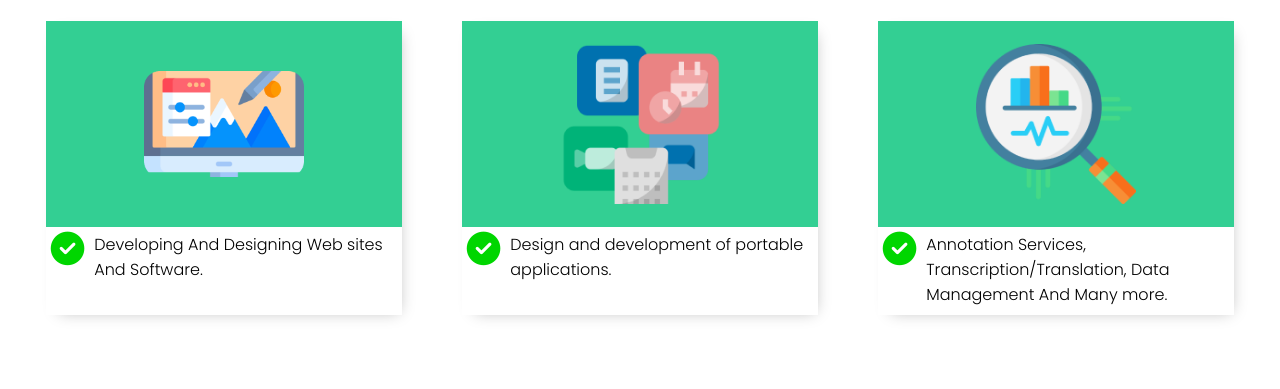
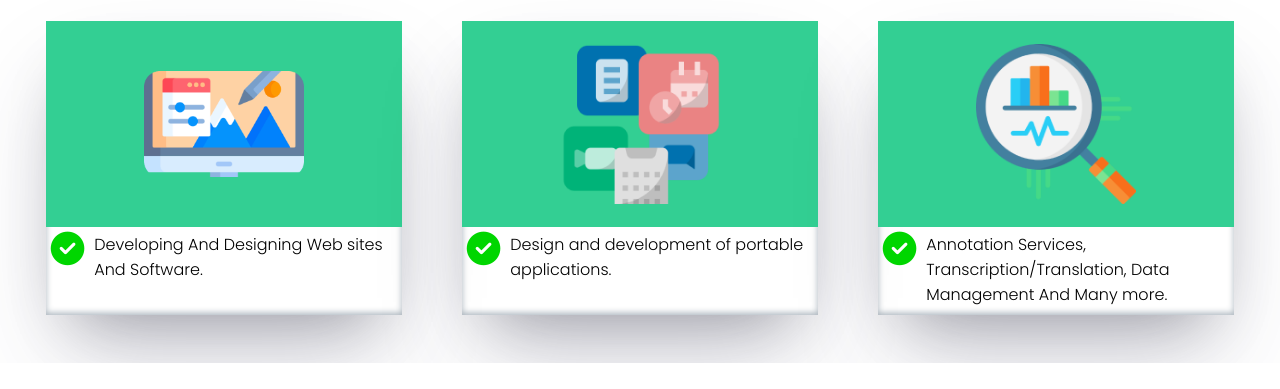
Before and after one commit to mandalarpan99/codigotechnicaproject.github.io, a plain HTML site: page index.html in a window 1280 px wide. Shown: the part 1745-2134 px from the top of the page. Drawn offline with Linux system fonts and the light colour scheme.

Commit message:
box shadow updated

```diff
--- a/src/css/style.css
+++ b/src/css/style.css
@@ -231,7 +231,7 @@ nav.active-scroll{
 .service_box{
     width: calc(100% /3.5);
     height: calc(92vw /4);
-    box-shadow: 5px 5px 15px -8px rgb(185, 185, 185);
+    box-shadow: rgba(50, 50, 93, 0.25) 0px 50px 100px -20px, rgba(0, 0, 0, 0.3) 0px 30px 60px -30px, rgba(10, 37, 64, 0.35) 0px -2px 6px 0px inset;
     transition:.3s;
 }
 .service_box:hover{
@@ -297,6 +297,7 @@ nav.active-scroll{
     justify-content: space-between;
 }
 .exprience_box{
+    box-shadow: rgba(253, 252, 252, 0.56) 0px 22px 70px 4px;
     transition: .3s;
 }
 .exprience_box:hover{
```
